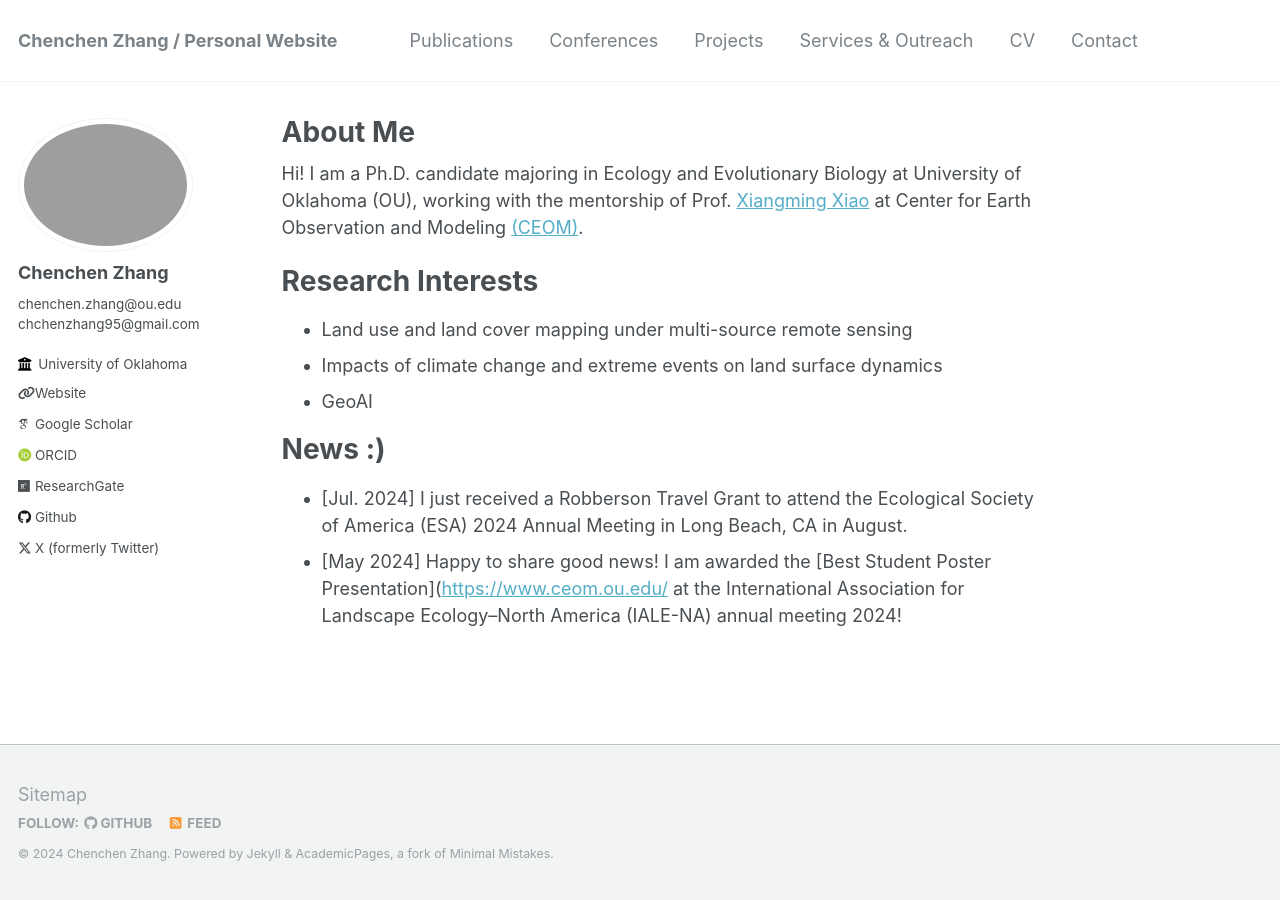
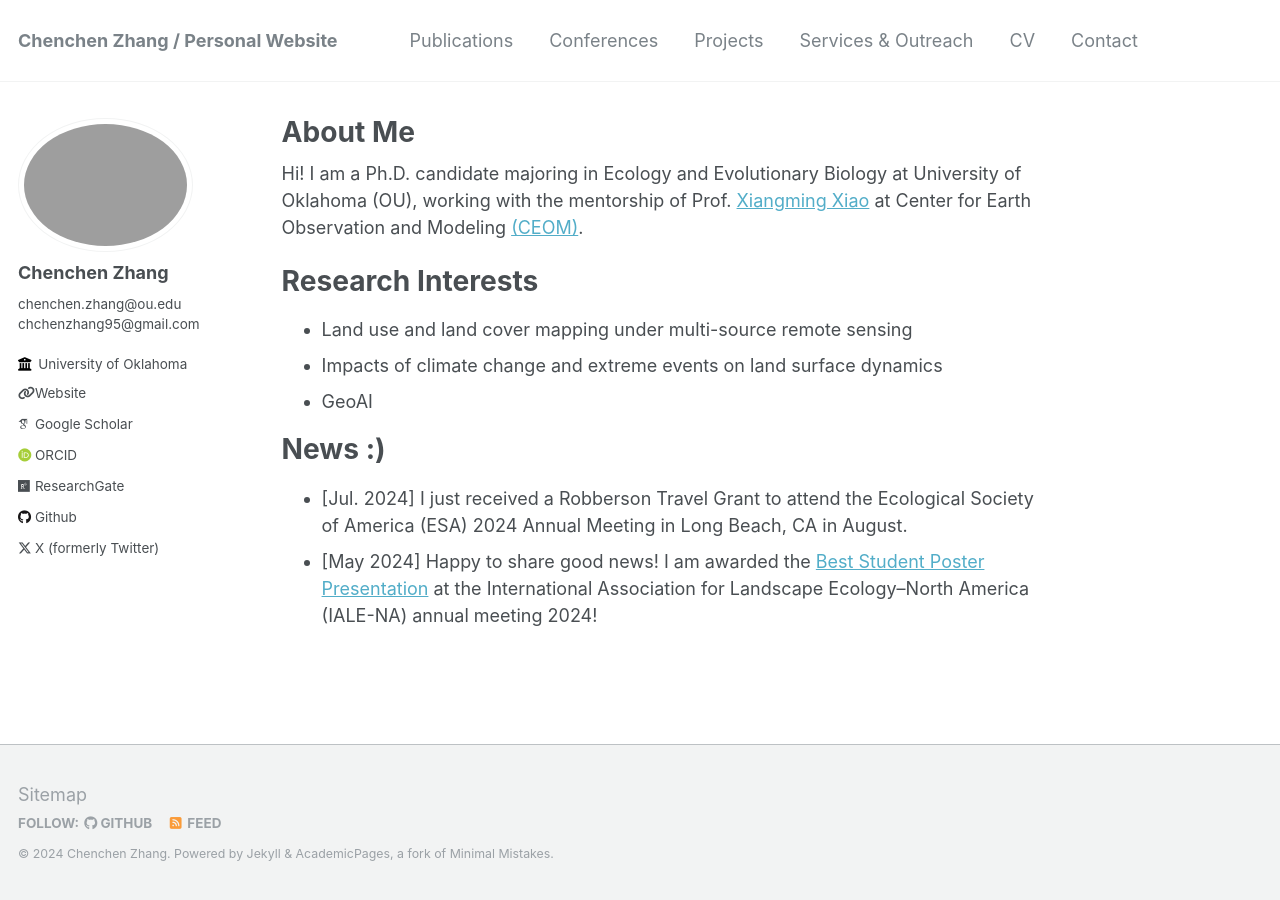
Before and after one commit to rszcc/rszcc.github.io, a Jekyll site: the page built from _pages/about.md, in a window 1280 px wide. Built offline with Jekyll 4.4.1, drawn with Linux system fonts in a browser that asks for light colours; some web fonts are replaced; part of the change alters nothing that is shown.

Commit message:
Update about.md

```diff
--- a/_pages/about.md
+++ b/_pages/about.md
@@ -18,4 +18,4 @@ Research Interests
 News :)
 ======
  - [Jul. 2024] I just received a Robberson Travel Grant to attend the Ecological Society of America (ESA) 2024 Annual Meeting in Long Beach, CA in August.
- - [May 2024] Happy to share good news! I am awarded the [Best Student Poster Presentation]([https://www.ceom.ou.edu/](https://www.ialena.org/awards.html) at the International Association for Landscape Ecology–North America (IALE-NA) annual meeting 2024!
+ - [May 2024] Happy to share good news! I am awarded the [Best Student Poster Presentation](https://www.ialena.org/awards.html) at the International Association for Landscape Ecology–North America (IALE-NA) annual meeting 2024!
```
